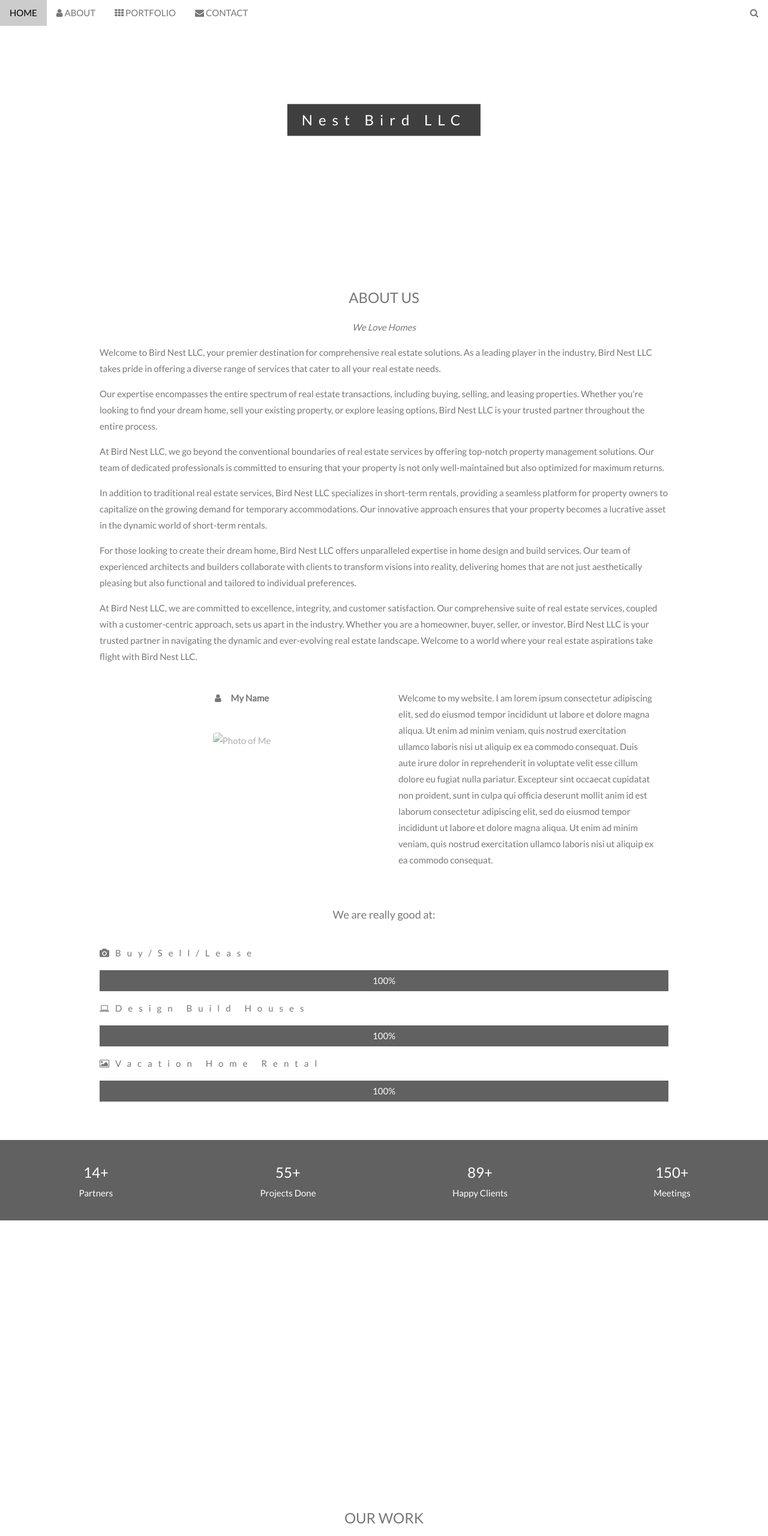
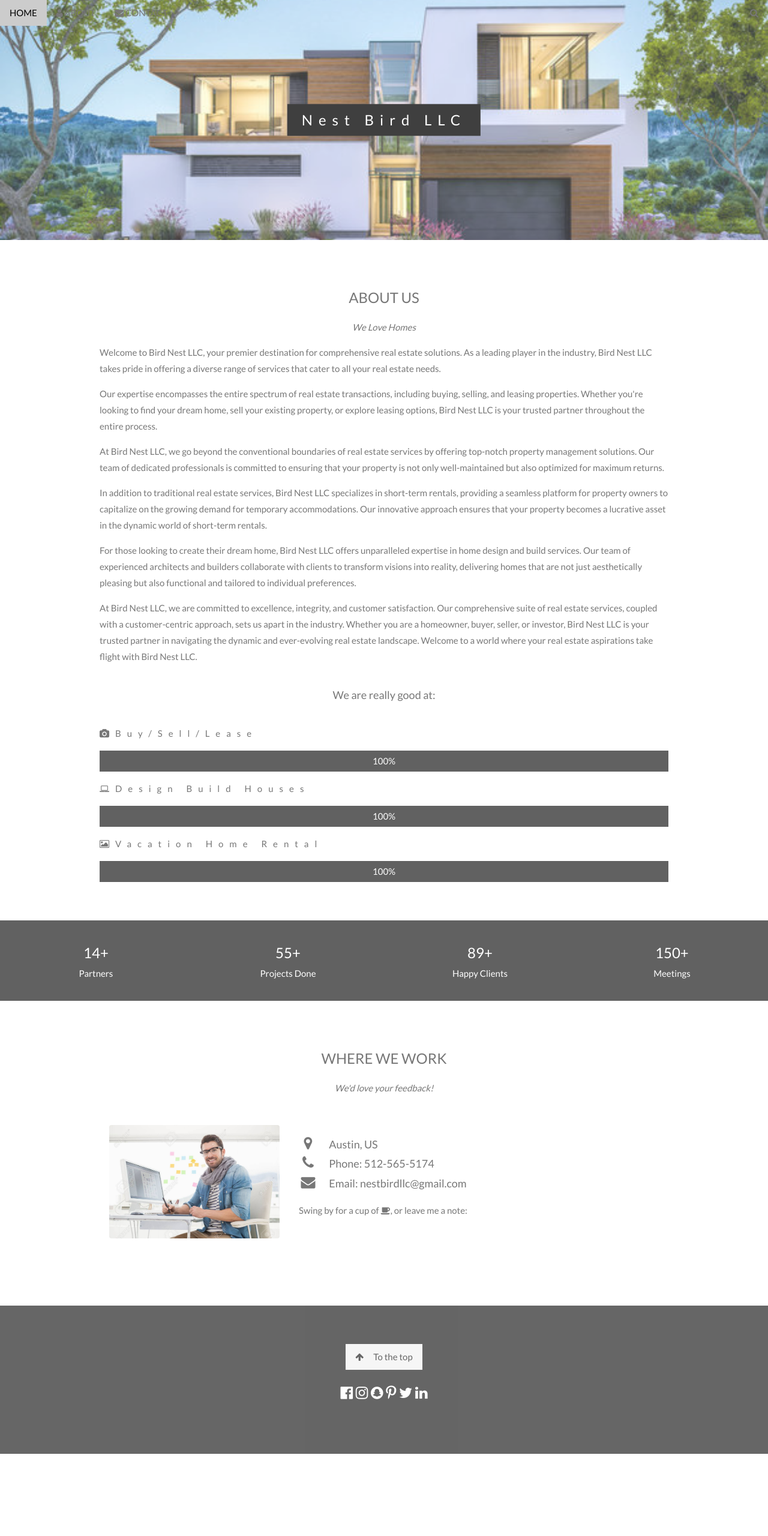
Before and after one commit to nest-bird/nest-bird.github.io, a plain HTML site: page index.html in a window 1280 px wide. Shown: the top 2560 px of the page at 60% size. After the commit the page ends 2423 px from the top, so only its background shows below. Drawn offline with nearby package versions, Linux system fonts and the light colour scheme.

Commit message:
added pics

```diff
--- a/index.html
+++ b/index.html
@@ -1,7 +1,7 @@
 <!DOCTYPE html>
 <html>
 <head>
-    <title>W3.CSS Template</title>
+    <title>NestBird LLC</title>
     <meta charset="UTF-8">
     <meta name="viewport" content="width=device-width, initial-scale=1">
     <link rel="stylesheet" href="https://www.w3schools.com/w3css/4/w3.css">
@@ -29,7 +29,7 @@
 
         /* First image (Logo. Full height) */
         .bgimg-1 {
-            background-image: url('/w3images/parallax1.jpg');
+            background-image: url('img/modern_house.jpg');
             min-height: 100%;
         }
 
@@ -75,8 +75,6 @@
         <a href="#home" class="w3-bar-item w3-button">HOME</a>
         <a href="#about" class="w3-bar-item w3-button w3-hide-small"><i
                 class="fa fa-user"></i> ABOUT</a>
-        <a href="#portfolio" class="w3-bar-item w3-button w3-hide-small"><i
-                class="fa fa-th"></i> PORTFOLIO</a>
         <a href="#contact" class="w3-bar-item w3-button w3-hide-small"><i
                 class="fa fa-envelope"></i> CONTACT</a>
         <a href="#"
@@ -147,30 +145,6 @@
         trusted partner in navigating the dynamic and ever-evolving real estate
         landscape. Welcome to a world where your real estate aspirations take
         flight with Bird Nest LLC.</p>
-    <div class="w3-row">
-        <div class="w3-col m6 w3-center w3-padding-large">
-            <p><b><i class="fa fa-user w3-margin-right"></i>My Name</b></p><br>
-            <img src="/w3images/avatar_hat.jpg"
-                 class="w3-round w3-image w3-opacity w3-hover-opacity-off"
-                 alt="Photo of Me" width="500" height="333">
-        </div>
-
-        <!-- Hide this text on small devices -->
-        <div class="w3-col m6 w3-hide-small w3-padding-large">
-            <p>Welcome to my website. I am lorem ipsum consectetur adipiscing
-                elit, sed do eiusmod tempor incididunt ut labore et dolore magna
-                aliqua. Ut enim ad minim veniam, quis nostrud exercitation
-                ullamco laboris nisi ut aliquip ex ea commodo consequat. Duis
-                aute irure
-                dolor in reprehenderit in voluptate velit esse cillum dolore eu
-                fugiat nulla pariatur. Excepteur sint occaecat cupidatat non
-                proident, sunt in culpa qui officia deserunt mollit anim id est
-                laborum consectetur adipiscing elit, sed do eiusmod tempor
-                incididunt ut labore et dolore magna aliqua. Ut enim ad minim
-                veniam, quis nostrud exercitation ullamco laboris nisi ut
-                aliquip ex ea commodo consequat.</p>
-        </div>
-    </div>
     <p class="w3-large w3-center w3-padding-16">We are really good at:</p>
     <p class="w3-wide"><i class="fa fa-camera"></i>Buy/Sell/Lease</p>
     <div class="w3-light-grey">
@@ -211,36 +185,6 @@
     </div>
 </div>
 
-<!-- Second Parallax Image with Portfolio Text -->
-<div class="bgimg-2 w3-display-container w3-opacity-min">
-    <div class="w3-display-middle">
-        <span class="w3-xxlarge w3-text-white w3-wide">PORTFOLIO</span>
-    </div>
-</div>
-
-<!-- Container (Portfolio Section) -->
-<div class="w3-content w3-container w3-padding-64" id="portfolio">
-    <h3 class="w3-center">OUR WORK</h3>
-    <p class="w3-center"><em>Here are some of our latest work.</em></p>
-</div>
-
-<!-- Modal for full size images on click-->
-<div id="modal01" class="w3-modal w3-black" onclick="this.style.display='none'">
-    <span class="w3-button w3-large w3-black w3-display-topright"
-          title="Close Modal Image"><i class="fa fa-remove"></i></span>
-    <div class="w3-modal-content w3-animate-zoom w3-center w3-transparent w3-padding-64">
-        <img id="img01" class="w3-image">
-        <p id="caption" class="w3-opacity w3-large"></p>
-    </div>
-</div>
-
-<!-- Third Parallax Image with Portfolio Text -->
-<div class="bgimg-3 w3-display-container w3-opacity-min">
-    <div class="w3-display-middle">
-        <span class="w3-xxlarge w3-text-white w3-wide">CONTACT</span>
-    </div>
-</div>
-
 <!-- Container (Contact Section) -->
 <div class="w3-content w3-container w3-padding-64" id="contact">
     <h3 class="w3-center">WHERE WE WORK</h3>
@@ -248,7 +192,7 @@
 
     <div class="w3-row w3-padding-32 w3-section">
         <div class="w3-col m4 w3-container">
-            <img src="/w3images/map.jpg" class="w3-image w3-round"
+            <img src="img/happy-designer.jpg" class="w3-image w3-round"
                  style="width:100%">
         </div>
         <div class="w3-col m8 w3-panel">
@@ -280,39 +224,5 @@
     </div>
 </footer>
 
-<script>
-    // Modal Image Gallery
-    function onClick(element) {
-        document.getElementById("img01").src = element.src;
-        document.getElementById("modal01").style.display = "block";
-        var captionText = document.getElementById("caption");
-        captionText.innerHTML = element.alt;
-    }
-
-    // Change style of navbar on scroll
-    window.onscroll = function () {
-        myFunction()
-    };
-
-    function myFunction() {
-        var navbar = document.getElementById("myNavbar");
-        if (document.body.scrollTop > 100 || document.documentElement.scrollTop > 100) {
-            navbar.className = "w3-bar" + " w3-card" + " w3-animate-top" + " w3-white";
-        } else {
-            navbar.className = navbar.className.replace(" w3-card w3-animate-top w3-white", "");
-        }
-    }
-
-    // Used to toggle the menu on small screens when clicking on the menu button
-    function toggleFunction() {
-        var x = document.getElementById("navDemo");
-        if (x.className.indexOf("w3-show") == -1) {
-            x.className += " w3-show";
-        } else {
-            x.className = x.className.replace(" w3-show", "");
-        }
-    }
-</script>
-
 </body>
 </html>
```
Also changed, not shown: img/happy-designer.jpg (added), img/modern_house.jpg (added).
